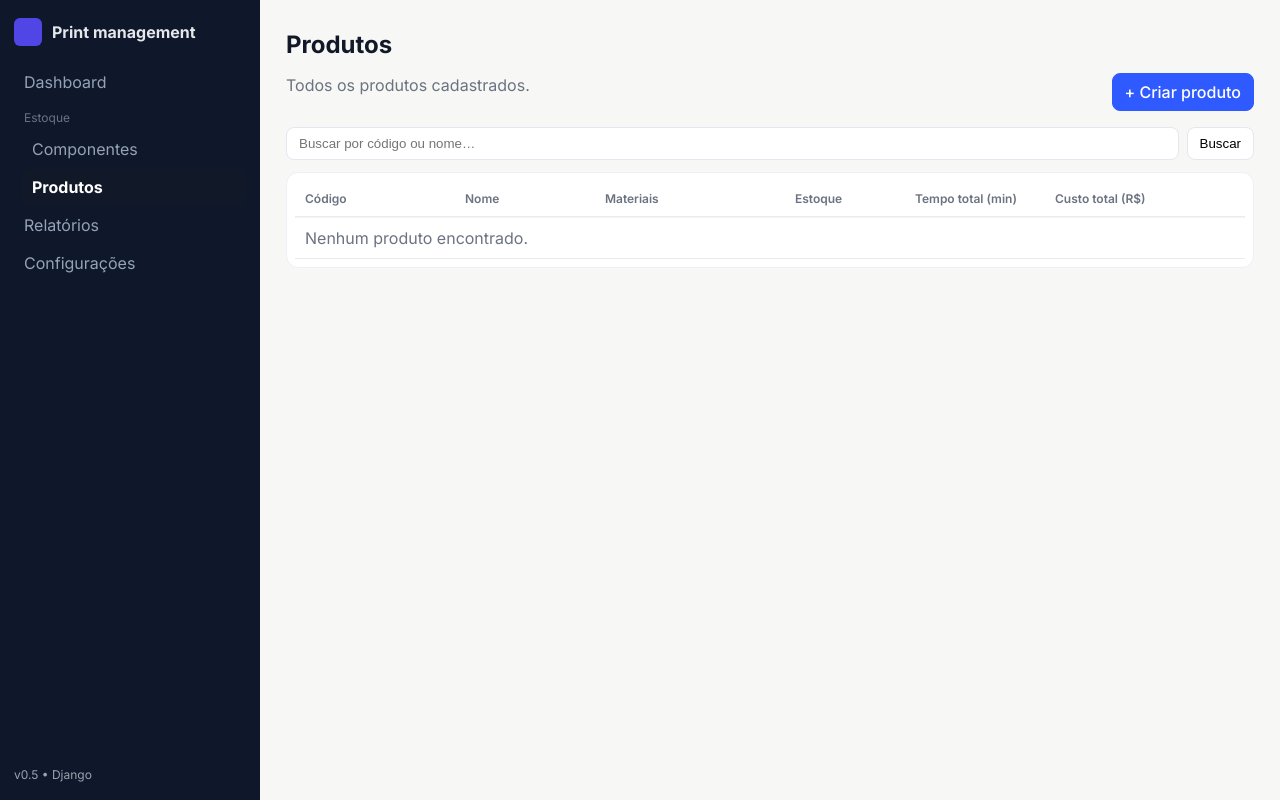
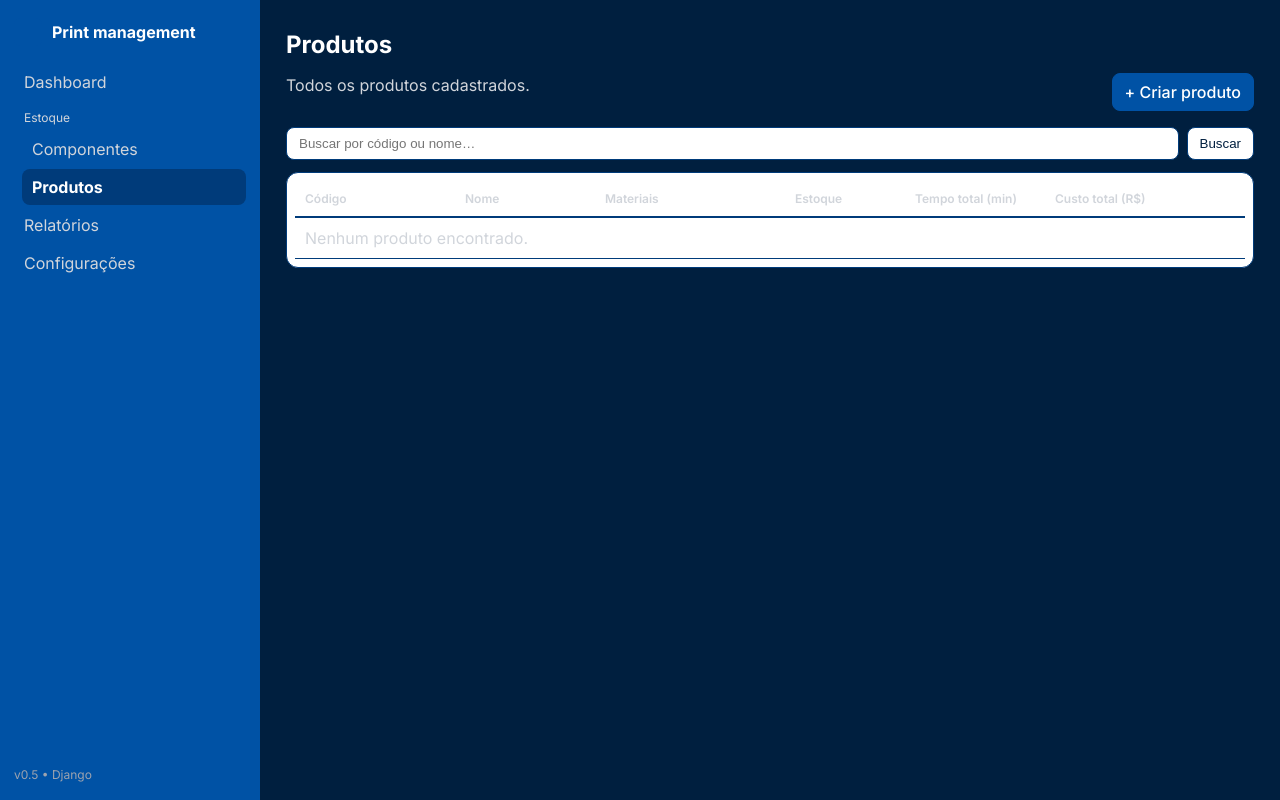
Before and after one commit to Imatolas/print_management, a Django app: page /estoque/produtos/ in a window 1280 px wide. Run offline with Django 5.2, Linux system fonts and the light colour scheme; data that the repository does not hold is empty.

Commit message:
feat: apply navy blue theme

```diff
--- a/templates/base.html
+++ b/templates/base.html
@@ -10,33 +10,33 @@
   <link href="https://fonts.googleapis.com/css2?family=Inter:wght@400;500;600;700&display=swap" rel="stylesheet">
   <style>
     :root{
-      --bg:#f7f7f5; --card:#fff; --muted:#6b7280; --line:#ececec;
-      --text:#111827; --accent:#2563eb; --accent-600:#1d4ed8;
+      --bg:#001f3f; --bg-light:#0052a5; --card:#ffffff; --muted:#d1d5db; --line:#003b7a;
+      --text:#ffffff; --accent:#0052a5; --accent-600:#003b7a;
       --danger:#e11d48; --success:#16a34a;
-      --sidebar:#0f172a; --sidebar-muted:#94a3b8;
+      --sidebar:#0052a5; --sidebar-muted:#d1d5db;
     }
     *{box-sizing:border-box} html,body{height:100%}
     body{margin:0;font-family:Inter,system-ui,-apple-system,Segoe UI,Roboto,Helvetica,Arial,sans-serif;background:var(--bg);color:var(--text)}
     a{color:inherit;text-decoration:none}
     .app{display:grid;grid-template-columns:260px 1fr; min-height:100vh}
-    .sidebar{background:var(--sidebar);color:#e5e7eb;padding:18px 14px;display:flex;flex-direction:column}
+    .sidebar{background:var(--sidebar);color:var(--text);padding:18px 14px;display:flex;flex-direction:column}
     .brand{display:flex;align-items:center;gap:10px;font-weight:700;margin-bottom:16px}
-    .brand .dot{width:28px;height:28px;border-radius:6px;background:#4f46e5;display:inline-block}
+    .brand .dot{width:28px;height:28px;border-radius:6px;background:var(--accent);display:inline-block}
     nav a{display:block;padding:8px 10px;margin:2px 0;border-radius:8px;color:var(--sidebar-muted)}
-    nav a:hover{background:#111827;color:#fff}
-    nav a.active{background:#111827;color:#fff;font-weight:700}
+    nav a:hover{background:var(--accent-600);color:#fff}
+    nav a.active{background:var(--accent-600);color:#fff;font-weight:700}
     .subnav{padding-left:8px}
     .main{padding:22px 26px}
     .page-header{display:flex;align-items:center;justify-content:space-between;gap:12px;margin-bottom:16px}
     .page-title{font-size:28px;font-weight:700}
     .page-actions{display:flex;gap:8px}
     .blocks{display:grid;grid-template-columns:repeat(12,1fr);gap:12px}
-    .block{grid-column:span 12;background:var(--card);border:1px solid var(--line);border-radius:12px;padding:16px}
+    .block{grid-column:span 12;background:var(--card);border:1px solid var(--line);border-radius:12px;padding:16px;color:var(--bg)}
     @media(min-width:900px){.col-6{grid-column:span 6}.col-4{grid-column:span 4}.col-3{grid-column:span 3}}
     .stat-title{font-size:12px;color:var(--muted)}
     .stat-value{font-size:26px;font-weight:700;margin-top:6px}
     .muted{color:var(--muted)}
-    .btn{display:inline-flex;align-items:center;gap:6px;border:1px solid var(--line);background:#fff;border-radius:8px;padding:8px 12px;font-weight:500}
+    .btn{display:inline-flex;align-items:center;gap:6px;border:1px solid var(--line);background:#fff;color:var(--bg);border-radius:8px;padding:8px 12px;font-weight:500}
     .btn:hover{background:#fafafa}
     .btn-primary{background:var(--accent);border-color:var(--accent);color:#fff}
     .btn-primary:hover{background:var(--accent-600)}
--- a/templates/estoque/produtos_list.html
+++ b/templates/estoque/produtos_list.html
@@ -68,29 +68,29 @@
 <style>
 .page-header{display:flex;align-items:flex-end;justify-content:space-between;margin:8px 0 16px}
 .page-title{font-size:24px;font-weight:700;margin:0}
-.muted{color:#6b7280}
+.muted{color:var(--muted)}
 .actions{display:flex;gap:8px}
-.btn{border:1px solid #e3e7ef;background:#fff;padding:8px 12px;border-radius:8px}
-.btn-primary{background:#2f5aff;color:#fff;border-color:#2f5aff}
+.btn{border:1px solid var(--line);background:#fff;color:var(--bg);padding:8px 12px;border-radius:8px}
+.btn-primary{background:var(--accent);color:#fff;border-color:var(--accent)}
 .search-bar{display:flex;gap:8px;margin:0 0 12px}
-.search-bar input{flex:1;border:1px solid #e3e7ef;border-radius:8px;padding:8px 12px}
+.search-bar input{flex:1;border:1px solid var(--line);border-radius:8px;padding:8px 12px;background:#fff;color:var(--bg)}
 
-.notion-card{background:#fff;border:1px solid #edeff5;border-radius:12px;padding:8px}
+.notion-card{background:#fff;border:1px solid var(--line);border-radius:12px;padding:8px;color:var(--bg)}
 .nt-table{width:100%;border-collapse:separate;border-spacing:0}
-.nt-table thead th{font-size:12px;color:#6b7280;font-weight:600;text-align:left;padding:10px}
-.nt-table tbody td{padding:10px;border-top:1px solid #f1f4f9}
+.nt-table thead th{font-size:12px;color:var(--muted);font-weight:600;text-align:left;padding:10px}
+.nt-table tbody td{padding:10px;border-top:1px solid var(--line)}
 .right{text-align:right}
 .mono{font-family: ui-monospace, SFMono-Regular, Menlo, Monaco, Consolas, "Liberation Mono", monospace}
 
 .menu-wrap{position:relative;display:inline-block}
 .dots-btn{border:1px solid transparent;background:transparent;font-size:20px;line-height:1;border-radius:8px;padding:2px 6px;cursor:pointer}
-.dots-btn:focus{outline:none;border-color:#d1d5db}
-.menu{position:absolute;right:0;top:calc(100% + 6px);background:#fff;border:1px solid #e5e7eb;border-radius:10px;min-width:160px;box-shadow:0 12px 24px rgba(0,0,0,0.08);display:none;z-index:20;padding:6px}
-.menu a{display:block;padding:8px 10px;text-decoration:none;color:#111827;border-radius:8px}
+.dots-btn:focus{outline:none;border-color:var(--line)}
+.menu{position:absolute;right:0;top:calc(100% + 6px);background:#fff;border:1px solid var(--line);border-radius:10px;min-width:160px;box-shadow:0 12px 24px rgba(0,0,0,0.08);display:none;z-index:20;padding:6px}
+.menu a{display:block;padding:8px 10px;text-decoration:none;color:var(--bg);border-radius:8px}
 .menu a:hover{background:#f3f4f6}
-.menu .menu-link{display:block;width:100%;text-align:left;padding:8px 10px;border:0;background:transparent;border-radius:8px;cursor:pointer}
+.menu .menu-link{display:block;width:100%;text-align:left;padding:8px 10px;border:0;background:transparent;border-radius:8px;cursor:pointer;color:var(--bg)}
 .menu .menu-link:hover{background:#f3f4f6}
-.menu .danger{color:#b91c1c}
+.menu .danger{color:var(--danger)}
 .menu-wrap.open .menu{display:block}
 </style>
 {% endblock %}
--- a/templates/produtos_form.html
+++ b/templates/produtos_form.html
@@ -64,9 +64,9 @@
 .dots-btn{border:1px solid transparent;background:transparent;font-size:20px;line-height:1;border-radius:8px;padding:2px 6px;cursor:pointer}
 .dots-btn:focus{outline:none;border-color:var(--line)}
 .menu{position:absolute;right:0;top:calc(100% + 6px);background:#fff;border:1px solid var(--line);border-radius:10px;min-width:160px;box-shadow:0 12px 24px rgba(0,0,0,0.08);display:none;z-index:20;padding:6px}
-.menu a{display:block;padding:8px 10px;text-decoration:none;color:var(--text);border-radius:8px}
+.menu a{display:block;padding:8px 10px;text-decoration:none;color:var(--bg);border-radius:8px}
 .menu a:hover{background:#f3f4f6}
-.menu .menu-link{display:block;width:100%;text-align:left;padding:8px 10px;border:0;background:transparent;border-radius:8px;cursor:pointer}
+.menu .menu-link{display:block;width:100%;text-align:left;padding:8px 10px;border:0;background:transparent;border-radius:8px;cursor:pointer;color:var(--bg)}
 .menu .menu-link:hover{background:#f3f4f6}
 .menu .danger{color:var(--danger)}
 .menu-wrap.open .menu{display:block}
```
Also changed, not shown: templates/estoque/componentes_list.html (+12 -12 lines), templates/order_detail.html (+4 -4 lines).
